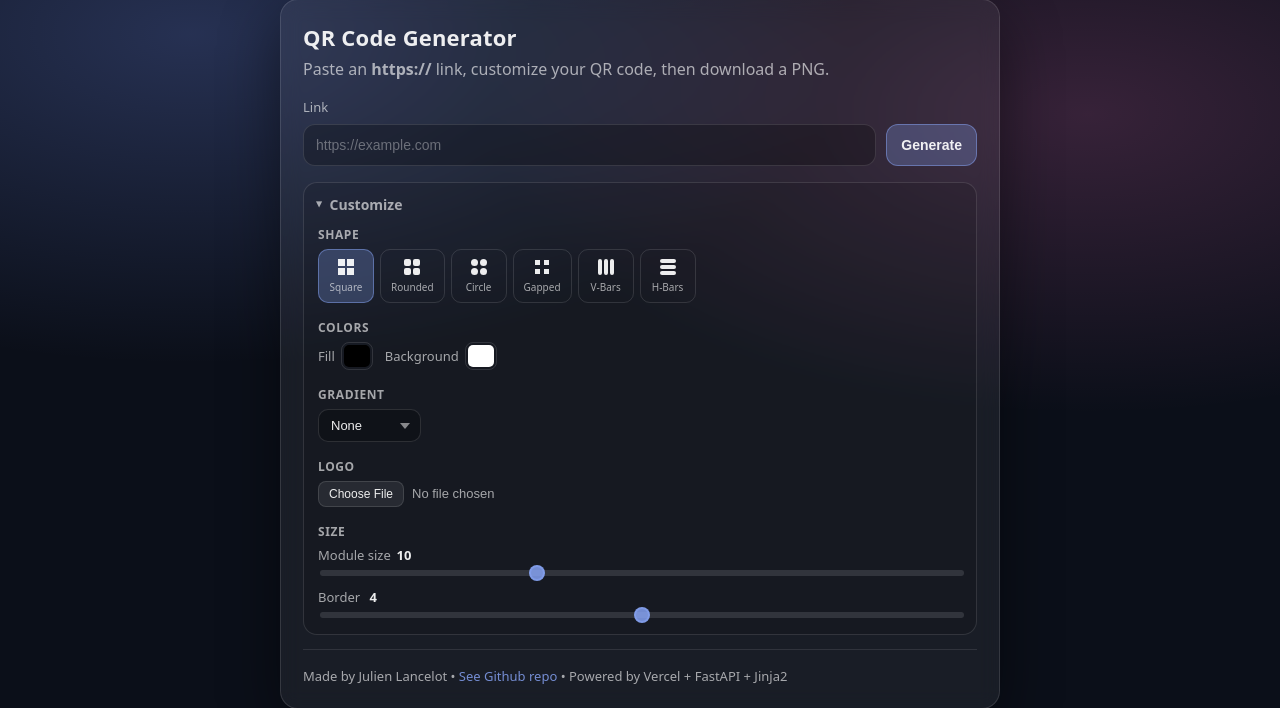
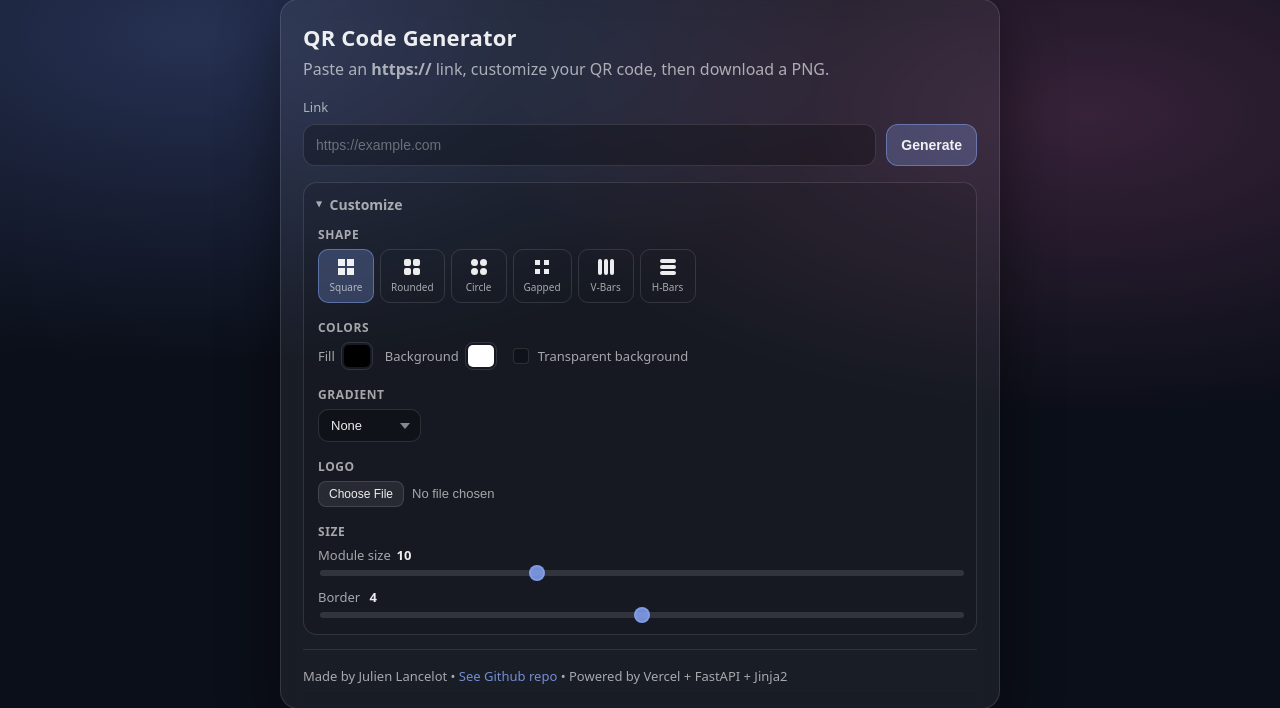
Before and after one commit to Lanceliogs/tiny-qrcode-service, a FastAPI app: page / in a window 1280 px wide, after a click on "Customize". Shown: the part 46-754 px from the top of the page. Run offline with FastAPI, Linux system fonts and the light colour scheme.

Commit message:
minor: transparent background added

```diff
--- a/app.py
+++ b/app.py
@@ -71,6 +71,7 @@ IMAGE_SIGNATURES = (
 class QROptions(BaseModel):
     fill_color: str = "#000000"
     bg_color: str = "#ffffff"
+    transparent_bg: bool = False
     gradient_type: GradientType = "none"
     gradient_end_color: str = "#0000ff"
     module_drawer: ModuleDrawerType = "square"
@@ -149,23 +150,28 @@ def _hex_to_rgb(hex_color: str) -> tuple[int, int, int]:
 
 
 def _build_color_mask(opts: QROptions):
-    fill_rgb = _hex_to_rgb(opts.fill_color)
-    bg_rgb = _hex_to_rgb(opts.bg_color)
-    end_rgb = _hex_to_rgb(opts.gradient_end_color)
+    fill_col = _hex_to_rgb(opts.fill_color)
+    bg_col = _hex_to_rgb(opts.bg_color)
+    end_col = _hex_to_rgb(opts.gradient_end_color)
+
+    if opts.transparent_bg:
+        bg_col = (*fill_col, 0)
+        fill_col = (*fill_col, 255)
+        end_col = (*end_col, 255)
 
     if opts.gradient_type == "radial":
         return RadialGradiantColorMask(
-            back_color=bg_rgb, center_color=fill_rgb, edge_color=end_rgb,
+            back_color=bg_col, center_color=fill_col, edge_color=end_col,
         )
     if opts.gradient_type == "horizontal":
         return HorizontalGradiantColorMask(
-            back_color=bg_rgb, left_color=fill_rgb, right_color=end_rgb,
+            back_color=bg_col, left_color=fill_col, right_color=end_col,
         )
     if opts.gradient_type == "vertical":
         return VerticalGradiantColorMask(
-            back_color=bg_rgb, top_color=fill_rgb, bottom_color=end_rgb,
+            back_color=bg_col, top_color=fill_col, bottom_color=end_col,
         )
-    return SolidFillColorMask(back_color=bg_rgb, front_color=fill_rgb)
+    return SolidFillColorMask(back_color=bg_col, front_color=fill_col)
 
 
 def _make_qr_png(value: str, opts: QROptions) -> bytes:
@@ -210,6 +216,7 @@ def _make_qr_png(value: str, opts: QROptions) -> bytes:
 async def _form_options(
     fill_color: str = Form("#000000"),
     bg_color: str = Form("#ffffff"),
+    transparent_bg: str = Form(""),
     gradient_type: str = Form("none"),
     gradient_end_color: str = Form("#0000ff"),
     module_drawer: str = Form("square"),
@@ -221,6 +228,7 @@ async def _form_options(
         return QROptions(
             fill_color=fill_color,
             bg_color=bg_color,
+            transparent_bg=transparent_bg == "on",
             gradient_type=gradient_type,
             gradient_end_color=gradient_end_color,
             module_drawer=module_drawer,
--- a/static/main.js
+++ b/static/main.js
@@ -2,6 +2,12 @@ const $ = (s) => document.getElementById(s);
 
 $("gradient-type").addEventListener("change", function () {
   $("gradient-end-wrap").hidden = this.value === "none";
+});
+
+const bgWrap = $("bg-color-wrap");
+$("transparent-bg").addEventListener("change", function () {
+  bgWrap.style.opacity = this.checked ? ".4" : "";
+  bgWrap.style.pointerEvents = this.checked ? "none" : "";
 });
 
 const logoFile = $("logo-file");
--- a/static/style.css
+++ b/static/style.css
@@ -267,6 +267,44 @@ input[type="color"]::-moz-color-swatch {
   border-radius: 5px;
 }
 
+/* ── Checkbox ────────────────────────────────────────── */
+
+.checkbox-field {
+  display: flex;
+  align-items: center;
+  gap: 6px;
+  font-size: 13px;
+  color: var(--muted);
+  cursor: pointer;
+}
+
+.checkbox-field input[type="checkbox"] {
+  appearance: none;
+  width: 16px;
+  height: 16px;
+  border: 1px solid var(--card-border);
+  border-radius: 4px;
+  background: var(--ctrl-bg);
+  cursor: pointer;
+  display: grid;
+  place-content: center;
+}
+.checkbox-field input[type="checkbox"]::after {
+  content: "";
+  width: 10px;
+  height: 10px;
+  border-radius: 2px;
+  transform: scale(0);
+  transition: transform 0.1s ease;
+  background: rgba(140, 170, 255, 0.8);
+}
+.checkbox-field input[type="checkbox"]:checked::after {
+  transform: scale(1);
+}
+.checkbox-field input[type="checkbox"]:checked {
+  border-color: var(--accent);
+}
+
 /* ── Gradient dropdown ───────────────────────────────── */
 
 select {
--- a/templates/index.html
+++ b/templates/index.html
@@ -71,9 +71,15 @@
                     <span>Fill</span>
                     <input type="color" name="fill_color" value="{{ state.options.fill_color }}" />
                   </label>
-                  <label class="color-field">
+                  <label class="color-field" id="bg-color-wrap"
+                    {% if state.options.transparent_bg %}style="opacity:.4;pointer-events:none"{% endif %}>
                     <span>Background</span>
                     <input type="color" name="bg_color" value="{{ state.options.bg_color }}" />
+                  </label>
+                  <label class="checkbox-field">
+                    <input type="checkbox" name="transparent_bg" id="transparent-bg"
+                      {% if state.options.transparent_bg %}checked{% endif %} />
+                    <span>Transparent background</span>
                   </label>
                 </div>
               </div>
@@ -148,6 +154,9 @@
             <input type="hidden" name="link" value="{{ state.value }}" />
             <input type="hidden" name="fill_color" value="{{ state.options.fill_color }}" />
             <input type="hidden" name="bg_color" value="{{ state.options.bg_color }}" />
+            {% if state.options.transparent_bg %}
+            <input type="hidden" name="transparent_bg" value="on" />
+            {% endif %}
             <input type="hidden" name="gradient_type" value="{{ state.options.gradient_type }}" />
             <input type="hidden" name="gradient_end_color" value="{{ state.options.gradient_end_color }}" />
             <input type="hidden" name="module_drawer" value="{{ state.options.module_drawer }}" />
```
Also changed, not shown: tests/test_models.py (+4 -0 lines), tests/test_routes.py (+23 -0 lines).
